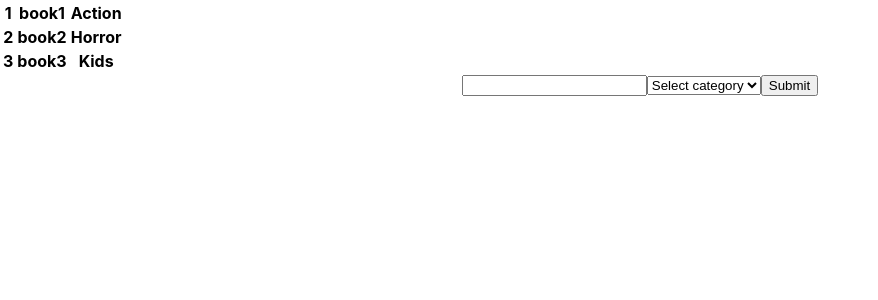
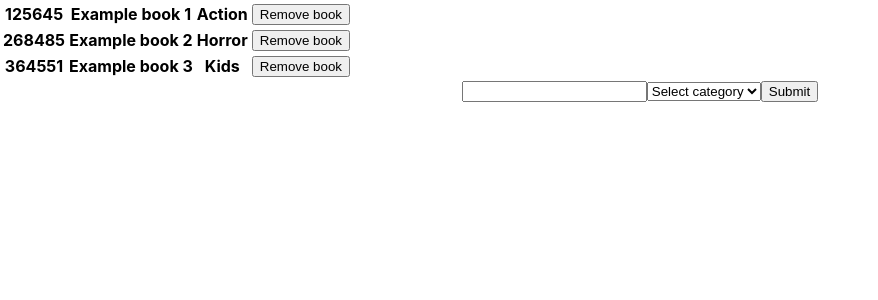
Before and after one commit to zenott/bookstore, a React (Create React App) app: page / in a window 1280 px wide. Shown: the top 300 px of the page, without its empty margins (0-878 px from the left). Built offline with nearby package versions, Linux system fonts and the light colour scheme.

Commit message:
Implement removeBook

```diff
--- a/src/actions/index.js
+++ b/src/actions/index.js
@@ -1,4 +1,6 @@
-import { CREATE_BOOK } from './actionTypes';
+import { CREATE_BOOK, REMOVE_BOOK } from './actionTypes';
+
+const generateID = () => Math.round(Math.random() * 1000000);
 
 export const createBook = ({ title, category }) => ({
   type: CREATE_BOOK,
@@ -9,4 +11,7 @@ export const createBook = ({ title, category }) => ({
   },
 });
 
-const generateID = () => Math.round(Math.random() * 1000000);
+export const removeBook = id => ({
+  type: REMOVE_BOOK,
+  id,
+});
--- a/src/components/Book.js
+++ b/src/components/Book.js
@@ -2,12 +2,17 @@ import React from 'react';
 import PropTypes from 'prop-types';
 import CATEGORIES from '../constants/categories';
 
-const Book = ({ book: { id, title, category } }) => {
+const Book = ({ book: { id, title, category }, removeBook }) => {
   return (
     <tr>
       <th>{id}</th>
       <th>{title}</th>
       <th>{category}</th>
+      <th>
+        <button type="button" onClick={() => removeBook(id)}>
+          Remove book
+        </button>
+      </th>
     </tr>
   );
 };
@@ -18,6 +23,7 @@ Book.propTypes = {
     title: PropTypes.string.isRequired,
     category: PropTypes.oneOf(CATEGORIES).isRequired,
   }).isRequired,
+  removeBook: PropTypes.func.isRequired,
 };
 
 export default Book;
--- a/src/components/BookForm.js
+++ b/src/components/BookForm.js
@@ -4,10 +4,14 @@ import { connect } from 'react-redux';
 import { createBook } from '../actions';
 import CATEGORIES from '../constants/categories';
 
+const defaultForm = {
+  title: '',
+  category: '',
+};
+
 class BookForm extends React.Component {
   state = {
-    title: '',
-    category: '',
+    ...defaultForm,
   };
 
   handleChange = e => this.setState({ [e.target.id]: e.target.value });
@@ -17,6 +21,9 @@ class BookForm extends React.Component {
     const { title, category } = this.state;
     const { createBook } = this.props;
     createBook({ title, category });
+    this.setState({
+      ...defaultForm,
+    });
   };
 
   render() {
--- a/src/components/BookList.js
+++ b/src/components/BookList.js
@@ -1,15 +1,16 @@
 import React from 'react';
 import PropTypes from 'prop-types';
 import { connect } from 'react-redux';
+import { removeBook } from '../actions';
 import Book from './Book';
 import CATEGORIES from '../constants/categories';
 
-const BookList = ({ books }) => {
+const BookList = ({ books, removeBook }) => {
   return (
     <table>
       <tbody>
         {books.map(book => (
-          <Book key={book.id} book={book} />
+          <Book key={book.id} book={book} removeBook={removeBook} />
         ))}
       </tbody>
     </table>
@@ -24,8 +25,12 @@ BookList.propTypes = {
       category: PropTypes.oneOf(CATEGORIES).isRequired,
     })
   ).isRequired,
+  removeBook: PropTypes.func.isRequired,
 };
 
 const mapStateToProps = state => ({ books: state.books });
 
-export default connect(mapStateToProps)(BookList);
+export default connect(
+  mapStateToProps,
+  { removeBook }
+)(BookList);
--- a/src/constants/initialBooks.js
+++ b/src/constants/initialBooks.js
@@ -1,5 +1,5 @@
 export default Object.freeze([
-  { id: 1, title: 'book1', category: 'Action' },
-  { id: 2, title: 'book2', category: 'Horror' },
-  { id: 3, title: 'book3', category: 'Kids' },
+  { id: 125645, title: 'Example book 1', category: 'Action' },
+  { id: 268485, title: 'Example book 2', category: 'Horror' },
+  { id: 364551, title: 'Example book 3', category: 'Kids' },
 ]);
```
